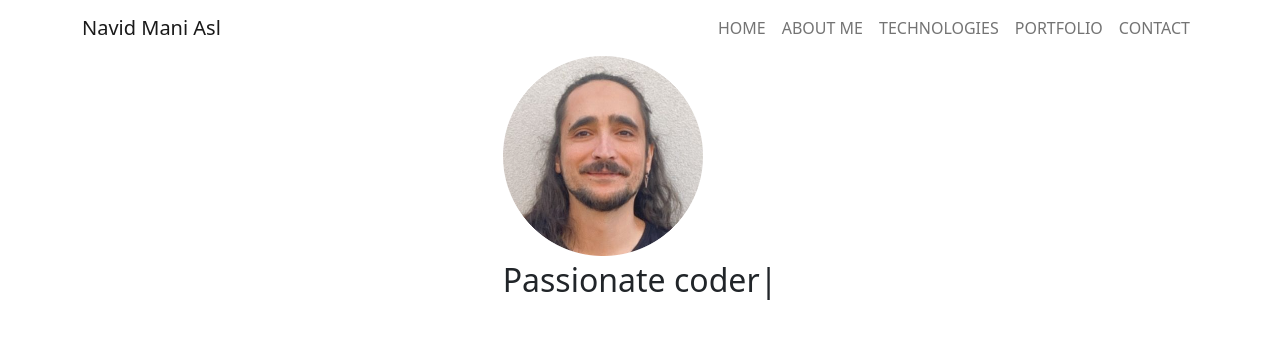
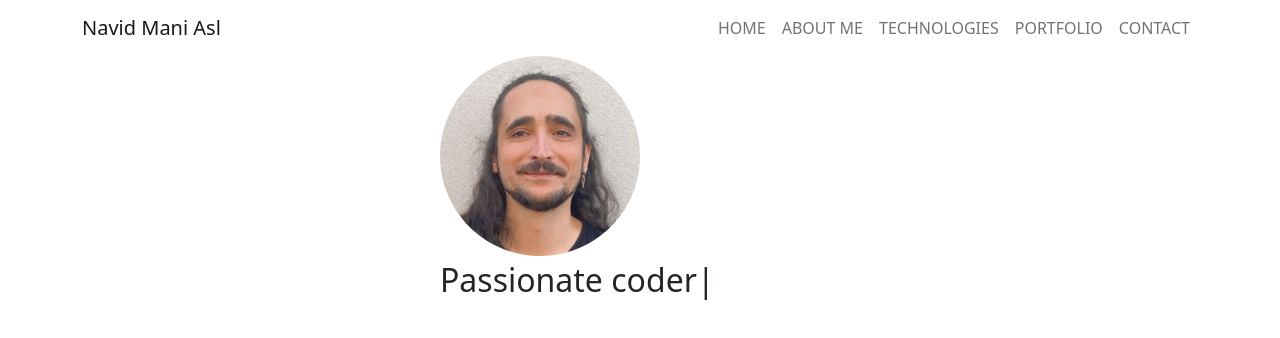
Before and after one commit to NavidManiAsl/my-portfolio, a React (Create React App) app: page / in a window 1280 px wide. Shown: the top 338 px of the page. Built offline with nearby package versions, Linux system fonts and the light colour scheme.

Commit message:
fix headers layershift

```diff
--- a/src/components/Header.js
+++ b/src/components/Header.js
@@ -7,8 +7,8 @@ function Header() {
   return (
     <div className='header'>
         <img className='header__image' src={require( "../images/myPicture.png")} alt="Photo of Navid" />
+        <div style={{width:400}}>
             <TypeAnimation
-    // Same String at the start will only be typed once, initially
             sequence={[
             'Who am i?',
             1500,
@@ -21,11 +21,12 @@ function Header() {
             'material science engineer',
             1000,
             ]}
-    speed={40} // Custom Speed from 1-99 - Default Speed: 40
+            speed={40}
             style={{ fontSize: '2em' }}
-    wrapper="span" // Animation will be rendered as a <span>
-    repeat={Infinity} // Repeat this Animation Sequence infinitely
+            wrapper="span"
+            repeat={Infinity}
         />
+        </div>
     </div>
   )
 }
```
Lines whose indentation alone changed are shown as unchanged.
